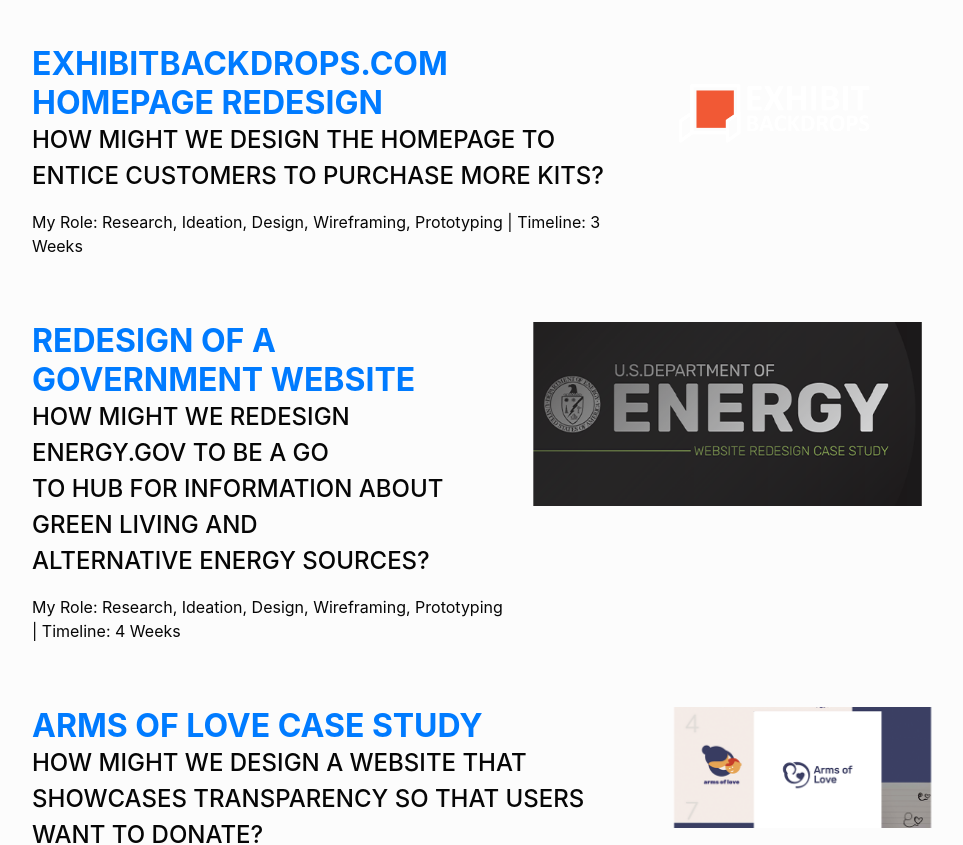
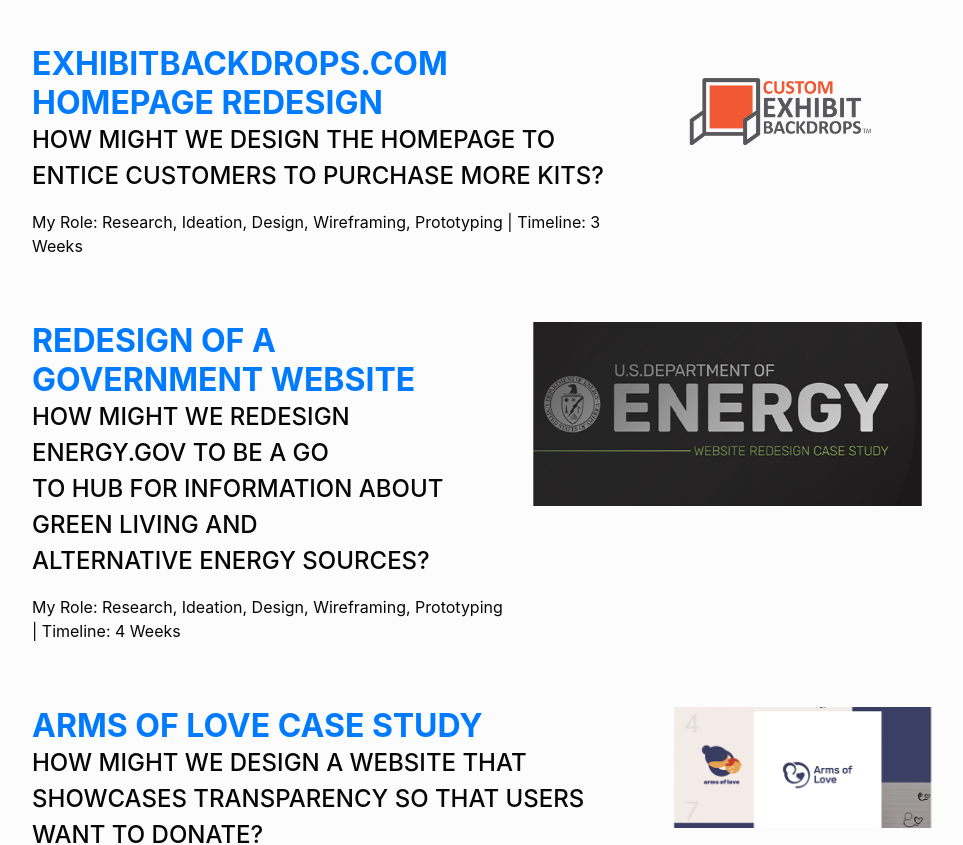
Before and after one commit to if314/new314, a plain HTML site: page index.html in a window 1280 px wide. Shown: the part 1198-2043 px from the top of the page, without its empty margins (288-1251 px from the left). Drawn offline with Linux system fonts and the light colour scheme; a web font is replaced by a local one.

Commit message:
index
ceb image

```diff
--- a/index.html
+++ b/index.html
@@ -117,7 +117,7 @@
             <p>My Role: Research, Ideation, Design, Wireframing, Prototyping | Timeline: 3 Weeks</p>
           </div>
           <div class="resume-date text-md-right">
-           <span class="text-primary"><img class="fit" src="img/CEB.png"></span>
+           <span class="text-primary"><img class="fit" src="img/cebb.png"></span>
           </div>
         </div>
 
```
Also changed, not shown: 1 other file.
